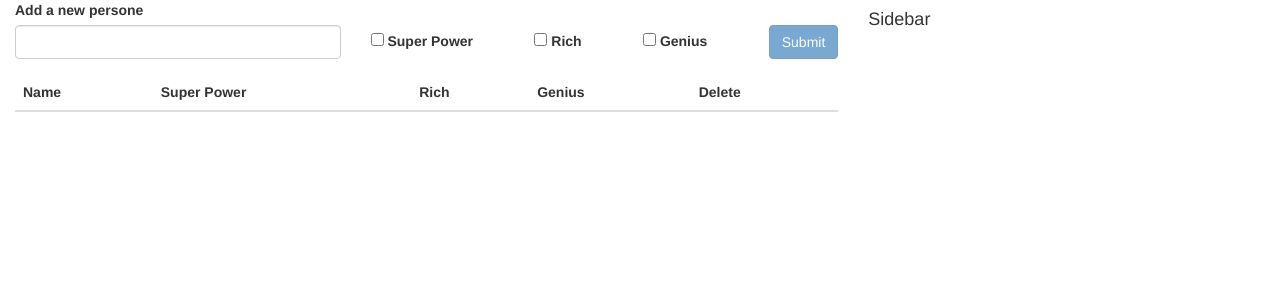
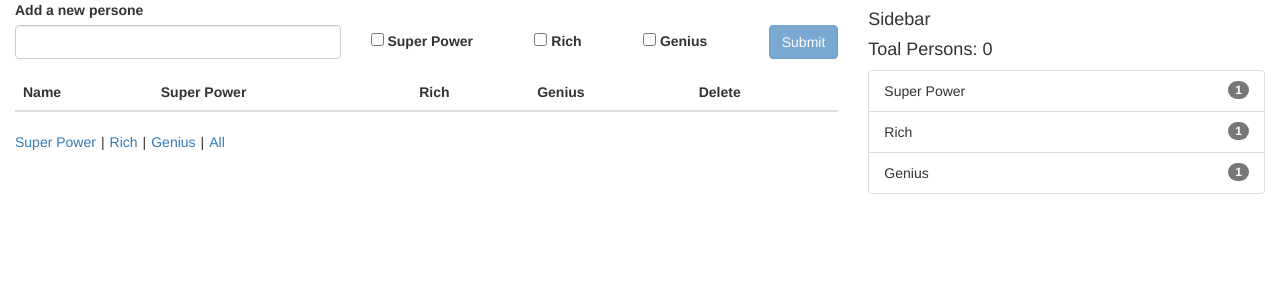
Before and after one commit to einarolafs/Traits-of-People, an Angular app: page / in a window 1280 px wide. Shown: the top 300 px of the page. Built offline with nearby package versions, Linux system fonts and the light colour scheme.

Commit message:
interactive

```diff
--- a/src/app/app.component.css
+++ b/src/app/app.component.css
@@ -15,3 +15,7 @@
     align-items: center;
     padding-top: 25px;
 }
+
+.main-container .filters > span > span {
+    margin:0 5px;
+}
--- a/src/app/app.component.html
+++ b/src/app/app.component.html
@@ -1,6 +1,8 @@
 <div class="container-fluid">
   <div class="row">
     <div class="col-xs-8 main-container">
+
+
       <form [formGroup]="personForm" (submit)="savePerson()">
         <div class="form-group add-person row">
           <div class="add-name col-xs-5">
@@ -24,7 +26,10 @@
           </div>
         </div>
       </form>
+
+
       <div class="persons-container">
+
         <table class="table">
           <thead>
             <tr>
@@ -36,19 +41,35 @@
             </tr>
           </thead>
           <tbody>
-            <tr *ngFor="let person of people">
+            <tr *ngFor="let person of filterPeople">
               <td>{{person.name}}</td>
-              <td><input type="checkbox" (change)="onChange($event,person,'superPower')" [checked]="person.superPower" /></td>
-              <td><input type="checkbox" (change)="onChange($event,person,'rich')" [checked]="person.rich" /></td>
-              <td><input type="checkbox" (change)="onChange($event,person,'genius')" [checked]="person.genius" /></td>
+
+              <td *ngFor="let talent of talents"><input type="checkbox" (change)="onChange($event,person,talent[0])" [checked]="person[talent[0]]" /></td>
+
               <td><input type="button" (click)="removePerson(person)" class="btn btn-secondary" value="x" /></td>
             </tr>
           </tbody>
         </table>
+
+        <div class="filters">
+          <span *ngFor="let talent of talents">
+            <a href="#{{talent[0]}}" (click)="filterArray(talent[0])">{{talent[1]}}</a><span>|</span>
+          </span>
+          <a href="#" (click)="filterArray()">All</a>
+        </div>
       </div>
     </div>
+
     <div class="col-xs-4 side-container">
       <h4>Sidebar</h4>
+      <h4>Toal Persons: {{people.length}}</h4>
+      <ul class="list-group">
+        <li class="list-group-item" *ngFor="let talent of talents">
+          {{talent[1]}}
+          <span class="badge badge-primary badge-pill">1</span>
+        </li>
+      </ul>
     </div>
+
   </div>
 </div>
--- a/src/app/app.component.ts
+++ b/src/app/app.component.ts
@@ -1,3 +1,4 @@
+import { ActivatedRoute, Router } from '@angular/router';
 import { FormBuilder, Validators } from '@angular/forms';
 import { Component } from '@angular/core';
 
@@ -9,7 +10,16 @@ import { Component } from '@angular/core';
 
 export class AppComponent {
   personForm: any;
-  people = [];
+  people: Array<Object> = [];
+  talents: Array<[string, string]> = [
+    ['superPower', 'Super Power'],
+    ['rich', 'Rich'],
+    ['genius', 'Genius']
+  ];
+  filterPeople: Array<Object> = [];
+  filterValue: boolean = null;
+
+
 
   constructor(private fb: FormBuilder){
     this.personForm = this.fb.group({
@@ -32,9 +42,11 @@ export class AppComponent {
       }
 
       this.people.push(person);
-      console.log(this.personForm.value.addPerson)
+      this.filterArray(this.filterValue);
+
       this.personForm.reset();
 
+      console.log(JSON.stringify(this.people));
     }
   }
 
@@ -44,6 +56,17 @@ export class AppComponent {
   }
 
   onChange(event,person,selector) {
-    person[selector] = event.returnValue;
+    let index = this.people.indexOf(person);
+    this.people[index][selector] = event.returnValue;
+    console.log(this.people[index][selector], this.people, event);
+  }
+
+  filterArray(value = null) {
+    if(!value){
+      this.filterPeople = [...this.people];
+    } else {
+      this.filterPeople = this.people.filter(person => person[value] === true);
+      this.filterValue = value;
+    }
   }
 }
--- a/src/app/app.module.ts
+++ b/src/app/app.module.ts
@@ -1,3 +1,6 @@
+import { HttpClient, HttpClientModule } from '@angular/common/http';
+import { CommonModule } from '@angular/common';
+import { RouterModule, Router } from '@angular/router';
 import { FormsModule, ReactiveFormsModule} from '@angular/forms';
 import { BrowserModule } from '@angular/platform-browser';
 import { NgModule } from '@angular/core';
@@ -14,6 +17,9 @@ import { AppComponent } from './app.component';
     BrowserModule,
     FormsModule,
     ReactiveFormsModule,
+    CommonModule,
+    RouterModule,
+    HttpClientModule,
   ],
   providers: [],
   bootstrap: [AppComponent]
```
